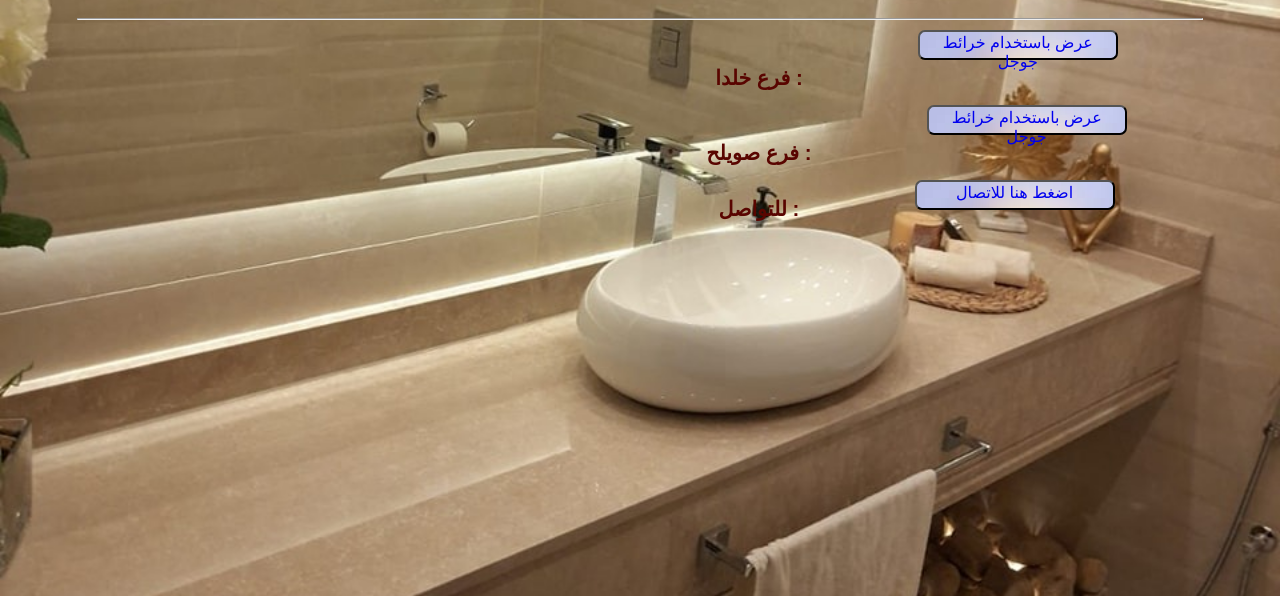
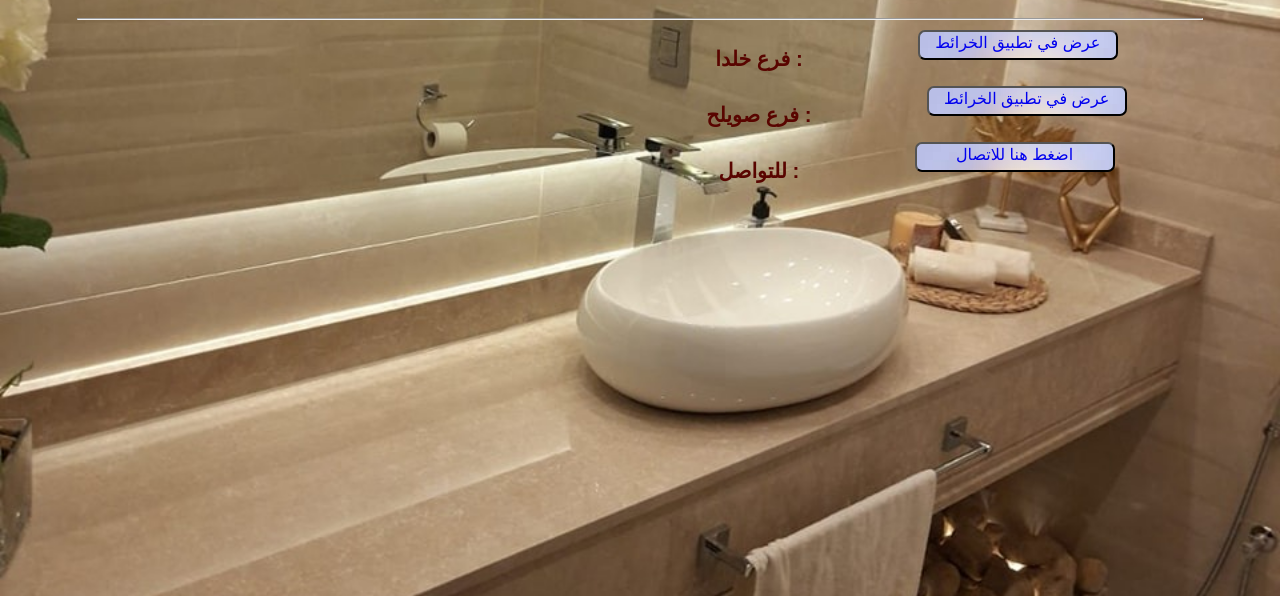
Before and after one commit to albaher12/Albaher, a plain HTML site: page index.html in a window 1280 px wide. Shown: the part 204-800 px from the top of the page. Drawn offline with Linux system fonts and the light colour scheme.

Commit message:
Update index.html

```diff
--- a/index.html
+++ b/index.html
@@ -89,11 +89,11 @@
 	<ul>
 		<li>
 			<strong>فرع خلدا :</strong>
-			<span class="address"><button><a href="https://goo.gl/maps/dcbdqTC91uC219S39"><div>عرض باستخدام خرائط جوجل</div></a></button></span>
+			<span class="address"><button><a href="https://goo.gl/maps/dcbdqTC91uC219S39"><div>عرض في تطبيق الخرائط</div></a></button></span>
 		</li>
 		<li>
 			<strong>فرع صويلح :</strong>
-			<span class="address"><button><a href="https://goo.gl/maps/ze7yB8K89jFFeKhp6"><div>عرض باستخدام خرائط جوجل</div></a></button></span>
+			<span class="address"><button><a href="https://goo.gl/maps/ze7yB8K89jFFeKhp6"><div>عرض في تطبيق الخرائط</div></a></button></span>
 		</li>
 		<li>
 			<strong>للتواصل :</strong>
```
